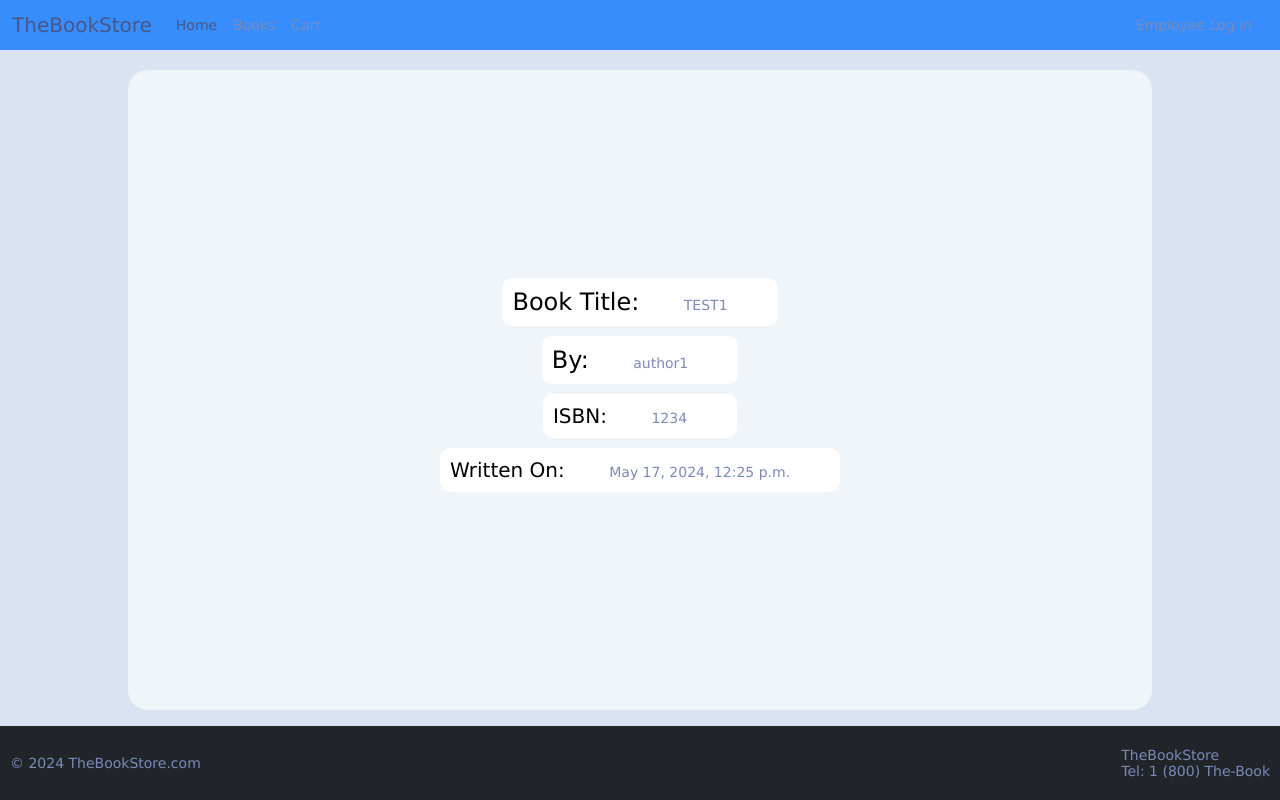
After one commit to lydiaahope/inventory_management, a Django app: page /books/1234 in a window 1280 px wide. The commit adds this page. Run offline with Django 5.2, Linux system fonts and the light colour scheme; data comes from the database, SQL or seed files in the repository; both versions use the stored data as it was after the commit.

Commit message:
Added list page and detail page.

```diff
--- a/inventory/static/css/style.css
+++ b/inventory/static/css/style.css
@@ -11,12 +11,6 @@ a {
     color: #00B7FF;
 }
 
-.header{
-    display: flex;
-    flex-direction:row;
-    justify-content:space-between;
-    align-items:center;
-}
 .title{
     margin-left: 5px;
 }
@@ -27,8 +21,7 @@ a {
     flex-direction: row-reverse;
 }
 .nav-bar {
-    margin-top: 5px;
-    width: 95%;
+    width: 100vw;
 }
 .menu-button{
     height:35px;
@@ -123,3 +116,36 @@ a {
     height: 87vh;
     width: 99%;
 }
+.list-body{
+    height: 87vh;
+    width: 98vw;
+}
+.detail-body{
+    padding-top: 20px;
+    display: flex;
+    flex-direction: column;
+    align-items: center;
+}
+.detail-content{
+    width: 80vw;
+    height: 80vh;
+    border-radius: 20px;
+    padding: 50px;
+}
+.detail_div{
+    background-color: white;
+    margin-bottom: 10px;
+    border-radius: 10px;
+}
+.font-size-h5{
+    font-size: 1.5rem;
+}
+.font-color-black{
+    color: black;
+}
+.label-margin-right{
+    margin-right: 40px;
+}
+.font-size-h6{
+    font-size: 1.25rem;
+}
--- /dev/null
+++ b/inventory/templates/inventory/book_detail.html
@@ -0,0 +1,34 @@
+{% extends 'inventory/base.html' %}
+
+{% block content%}
+
+<div class="detail-body">
+    <div class="detail-content bg-light" style="display: flex; flex-direction: column; justify-content: center; align-items: center;">
+        <div class="detail_div" style="width: fit-content; padding: 10px 50px 10px 10px;">
+            <label for="bookname" class="font-size-h5 font-color-black label-margin-right">Book Title: </label>
+            <span name="bookname">
+                {{book.name}}
+            </span>
+        </div>
+        <div class="detail_div" style="width: fit-content; padding: 10px 50px 10px 10px;">
+            <label for="bookauthor" class="font-size-h5 font-color-black label-margin-right">By:</label>
+            <span name="bookauthro">
+                {{book.author}}
+            </span>
+        </div>
+        <div class="detail_div" style="width: fit-content; padding: 10px 50px 10px 10px;">
+            <label for="bookisbn" class="font-size-h6 font-color-black label-margin-right">ISBN:</label>
+            <span name="bookisbn">
+                {{book.ISBN}}
+            </span>
+        </div>
+        <div class="detail_div" style="width: fit-content; padding: 10px 50px 10px 10px;">
+            <label for="bookcreated" class="font-size-h6 font-color-black label-margin-right">Written On:</label>
+            <span name="bookcreated">
+                {{book.date_created}}
+            </span>
+
+        </div>
+    </div>
+</div>
+{% endblock %}
--- a/inventory/templates/inventory/navigation.html
+++ b/inventory/templates/inventory/navigation.html
@@ -1,4 +1,4 @@
-<nav class="navbar navbar-expand-lg bg-primary" data-bs-theme="dark">
+<nav class="navbar navbar-expand-lg bg-primary nav-bar" data-bs-theme="dark">
 	<div class="container-fluid">
 		<a class="navbar-brand" href="/">TheBookStore</a>
 		<button class="navbar-toggler" type="button" data-bs-toggle="collapse" data-bs-target="#navbarColor01" aria-controls="navbarColor01" aria-expanded="false" aria-label="Toggle navigation">
@@ -12,7 +12,7 @@
 					</a>
 				</li>
 				<li class="nav-item">
-					<a class="nav-link" href="#">Books</a>
+					<a class="nav-link" href="{% url 'book_list' %}">Books</a>
 				</li>
 				<li class="nav-item">
 					<a class="nav-link" href="#">Cart</a>
--- a/inventory/urls.py
+++ b/inventory/urls.py
@@ -2,6 +2,7 @@ from django.contrib import admin
 from django.urls import path
 from .views import Index, SignUpView, Dashboard, AddItem, EditItem, DeleteItem, OrderList, CreateOrder
 from django.contrib.auth import views as auth_views
+from . import views
 
 urlpatterns = [
     path('', Index.as_view(), name = 'index'),
@@ -13,6 +14,8 @@ urlpatterns = [
     path('orders/create/', CreateOrder.as_view(), name = 'create_order'),
     path('emp_signup/', SignUpView.as_view(), name='emp_signup'),
     path('emp_login/', auth_views.LoginView.as_view(template_name='inventory/emp_login.html'), name='emp_login'),
-    path('logout/', auth_views.LogoutView.as_view(template_name='inventory/logout.html'), name='logout')
+    path('logout/', auth_views.LogoutView.as_view(template_name='inventory/logout.html'), name='logout'),
+    path('books', views.bookList, name='book_list'),
+    path('books/<str:isbn>', views.book_detail, name='book_detail')
 ]
 # path('') points rootpath to Index.as_view() and loads index page
--- a/inventory/views.py
+++ b/inventory/views.py
@@ -106,3 +106,11 @@ def update_item_quantity(request, item_id, new_quantity):
 	item.reordered = False # Reset the flag
 	item.save()
 	return redirected('dashboard')
+
+def bookList(request):
+	book = InventoryItem.objects.all()
+	return render(request, 'inventory/book_list.html', {'book': book})
+
+def book_detail(request, isbn):
+	book = InventoryItem.objects.get(ISBN=isbn)
+	return render(request, 'inventory/book_detail.html', {'book': book})
--- a/inventory_management/settings.py
+++ b/inventory_management/settings.py
@@ -25,7 +25,7 @@ SECRET_KEY = "django-insecure-1znze2c92lha73ya11cl-f9ued&d#&e&wb%l_+_d4!sj$zsx9x
 # SECURITY WARNING: don't run with debug turned on in production!
 DEBUG = True
 
-ALLOWED_HOSTS = ['localhost', '192.168.1.30']
+ALLOWED_HOSTS = ['localhost', '192.168.1.32']
 
 
 # Application definition
```
Also changed, not shown: inventory/templates/inventory/book_list.html (added, +22 -0 lines), db.sqlite3.
